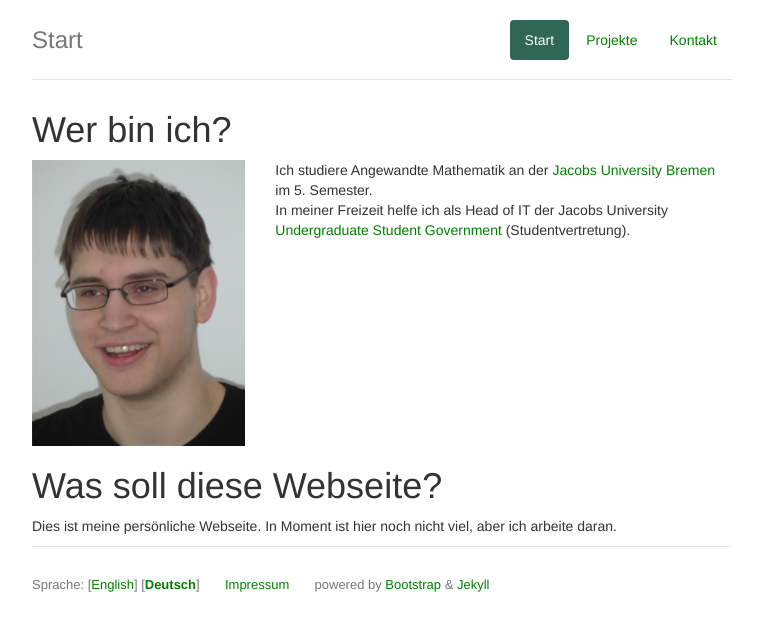
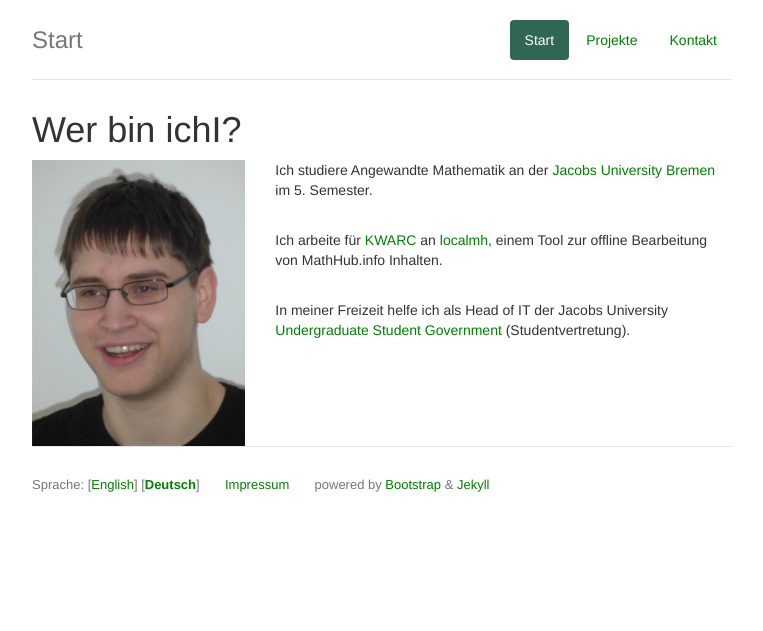
Before and after one commit to tkw1536/tkw01536.de, a Jekyll site: the page built from de/index.html, in a window 1280 px wide. Shown: the top 631 px of the page, without its empty margins (258-1021 px from the left). Built offline with Jekyll 4.4.1, drawn with Linux system fonts in a browser that asks for light colours; nearby versions of some CDN libraries.

```diff
--- a/_includes/multilang/02_head.html
+++ b/_includes/multilang/02_head.html
@@ -4,7 +4,11 @@
 	  {% if page.url == node.url %}
 	    <li class="active"><a href="{{node.url | replace:"/index.html","/"}}" class="active">{{node.title}}</a></li>
 	  {% else %}
-	    <li><a href="{{node.url | replace:"/index.html","/"}}">{{node.title}}</a></li>
-	  {% endif %}
+	    {% if node.external %}
+		  <li><a href="{{node.external}}">{{node.title}}</a></li>
+		{% else %}
+	      <li><a href="{{node.url | replace:"/index.html","/"}}">{{node.title}}</a></li>
+	    {% endif %}
+	   {% endif %}
 	{% endif %}
 {% endfor %}
--- a/_layouts/default.html
+++ b/_layouts/default.html
@@ -6,6 +6,11 @@
     <meta charset="utf-8">
     <meta http-equiv="X-UA-Compatible" content="IE=edge">
     <meta name="viewport" content="width=device-width, initial-scale=1">
+    {% if page.external %}
+      <meta http-equiv="refresh" content="0; url={{page.external}}" />
+    {% endif%}
+    <meta http-equiv="refresh" content="30">
+
     <meta name="description" content="">
     <meta name="author" content="">
     <link rel="shortcut icon" href="/favicon.ico">
--- /dev/null
+++ b/de/index.html
@@ -0,0 +1,26 @@
+---
+layout: default
+title: Start
+key: 0
+---
+
+<h1>Wer bin ichI?</h1>
+
+<div class="row">
+    <div class="col-md-4">
+        <img src="/assets/images/profile.jpg" style="width: 100%; height: 100%; ">
+    </div>
+    <div class="col-md-8">
+        <p>
+            Ich studiere Angewandte Mathematik an der <a href="https://www.jacobs-university.de/" target="_blank">Jacobs University Bremen</a> im 5. Semester.
+        </p>
+        <br />
+        <p>
+            Ich arbeite f&uuml;r <a href="https://kwarc.info/" target="_blank">KWARC</a> an <a href="https://github.com/KWARC/localmh/">localmh</a>, einem Tool zur offline Bearbeitung von MathHub.info Inhalten.
+        </p>
+        <br />
+        <p>
+            In meiner Freizeit helfe ich als Head of IT der Jacobs University <a href="https://www.jacobs-university-usg.de/" target="_blank">Undergraduate Student Government</a> (Studentvertretung).
+        </p>
+    </div>
+</div>
--- a/de/index.md
+++ /dev/null
@@ -1,22 +0,0 @@
----
-layout: default
-title: Start
-key: 0
----
-
-<h1>Wer bin ich?</h1>
-
-<div class="row">
-    <div class="col-md-4">
-        <img src="/assets/images/profile.jpg" style="width: 100%; height: 100%; ">
-    </div>
-    <div class="col-md-8">
-        Ich studiere Angewandte Mathematik an der <a href="https://www.jacobs-university.de/" target="_blank">Jacobs University Bremen</a> im 5. Semester. <br />
-
-        In meiner Freizeit helfe ich als Head of IT der Jacobs University <a href="https://www.jacobs-university-usg.de/" target="_blank">Undergraduate Student Government</a> (Studentvertretung).
-    </div>
-</div>
-
-<h1>Was soll diese Webseite?</h1>
-
-Dies ist meine persönliche Webseite. In Moment ist hier noch nicht viel, aber ich arbeite daran.
```
Also changed, not shown: de/projects/index.md (+1 -1 lines), en/index.html (+11 -7 lines), en/projects/index.md (+2 -3 lines).
